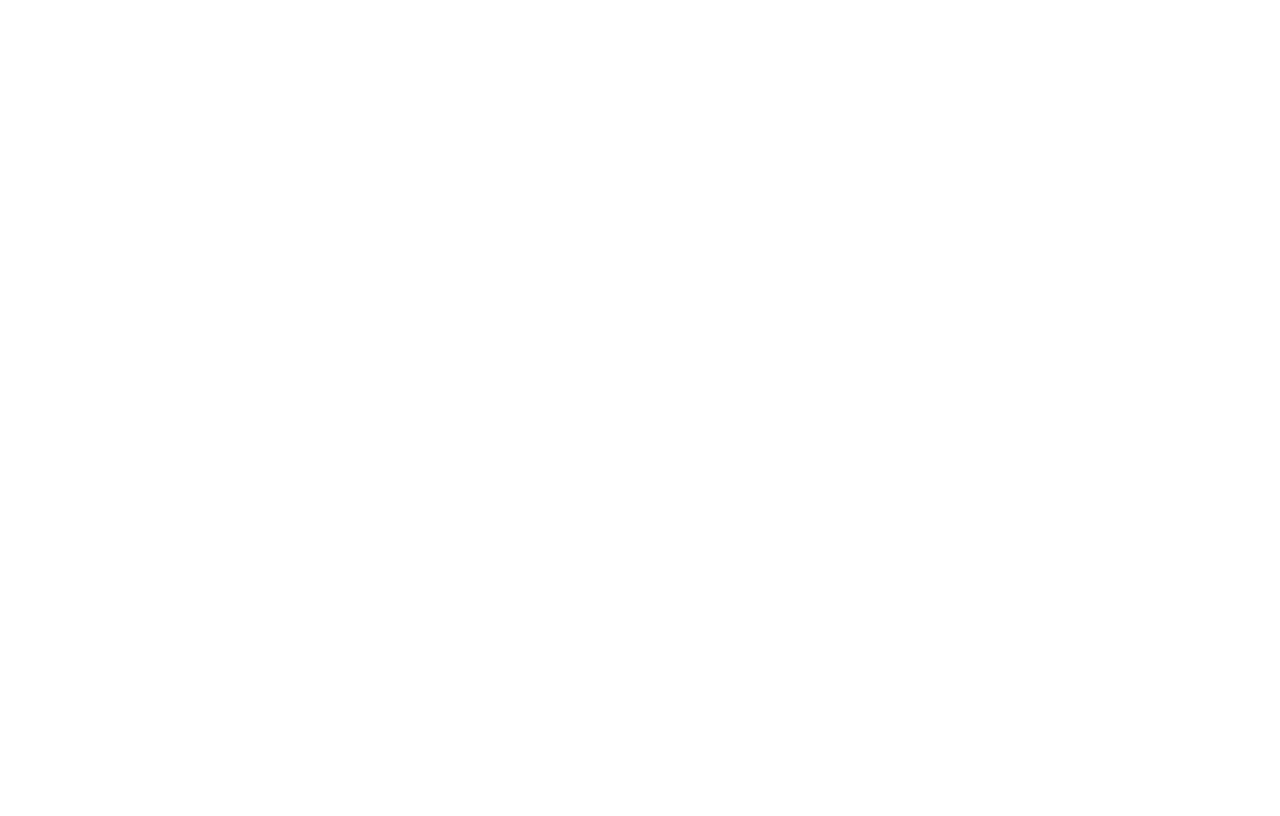
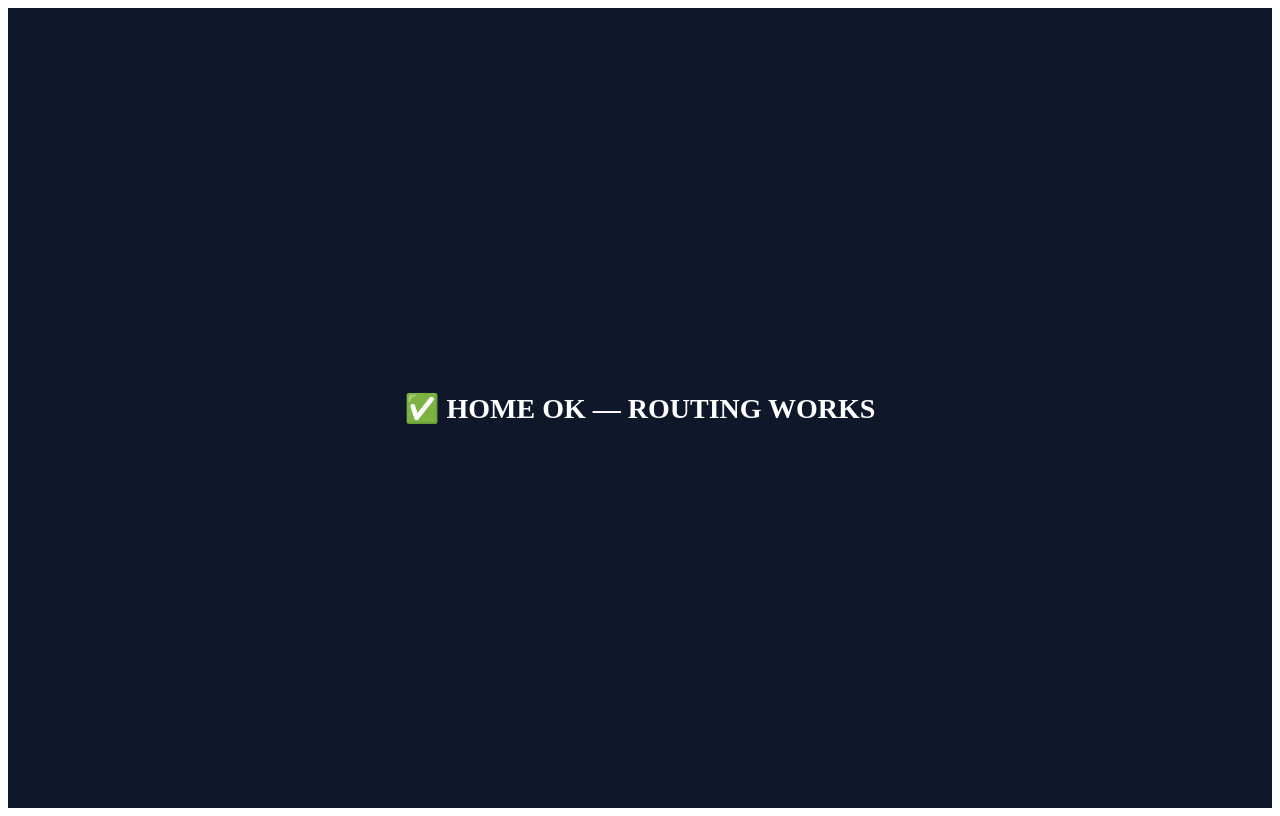
Before and after one commit to Scaleshiftlabs/scaleshift-learn, a React (Vite) app: page / in a window 1280 px wide. Before the commit this address had no page. Built offline with nearby package versions, Linux system fonts and the light colour scheme.

Commit message:
fix: force root route to stop white page

```diff
--- a/src/App.jsx
+++ b/src/App.jsx
@@ -1,18 +1,21 @@
 import { Routes, Route } from "react-router-dom";
-import StudentHome from "./student/StudentHome";
-import StudentDecision from "./student/StudentDecision";
-import StudentLesson from "./student/StudentLesson";
-import StudentQuiz from "./student/StudentQuiz";
-import Capstone from "./student/Capstone";
 
 export default function App() {
   return (
-    <Routes>
-      <Route path="/student/home" element={<StudentHome />} />
-      <Route path="/student/decision/:decisionId" element={<StudentDecision />} />
-      <Route path="/student/lesson/:decisionId/:lessonId" element={<StudentLesson />} />
-      <Route path="/student/quiz/:decisionId" element={<StudentQuiz />} />
-      <Route path="/student/capstone" element={<Capstone />} />
-    </Routes>
+    <div style={{
+      minHeight: "100vh",
+      background: "#0f172a",
+      color: "white",
+      display: "flex",
+      alignItems: "center",
+      justifyContent: "center",
+      fontSize: "28px",
+      fontWeight: "bold"
+    }}>
+      <Routes>
+        <Route path="/" element={<div>✅ HOME OK — ROUTING WORKS</div>} />
+        <Route path="*" element={<div>❌ NO ROUTE MATCHED</div>} />
+      </Routes>
+    </div>
   );
 }
```
